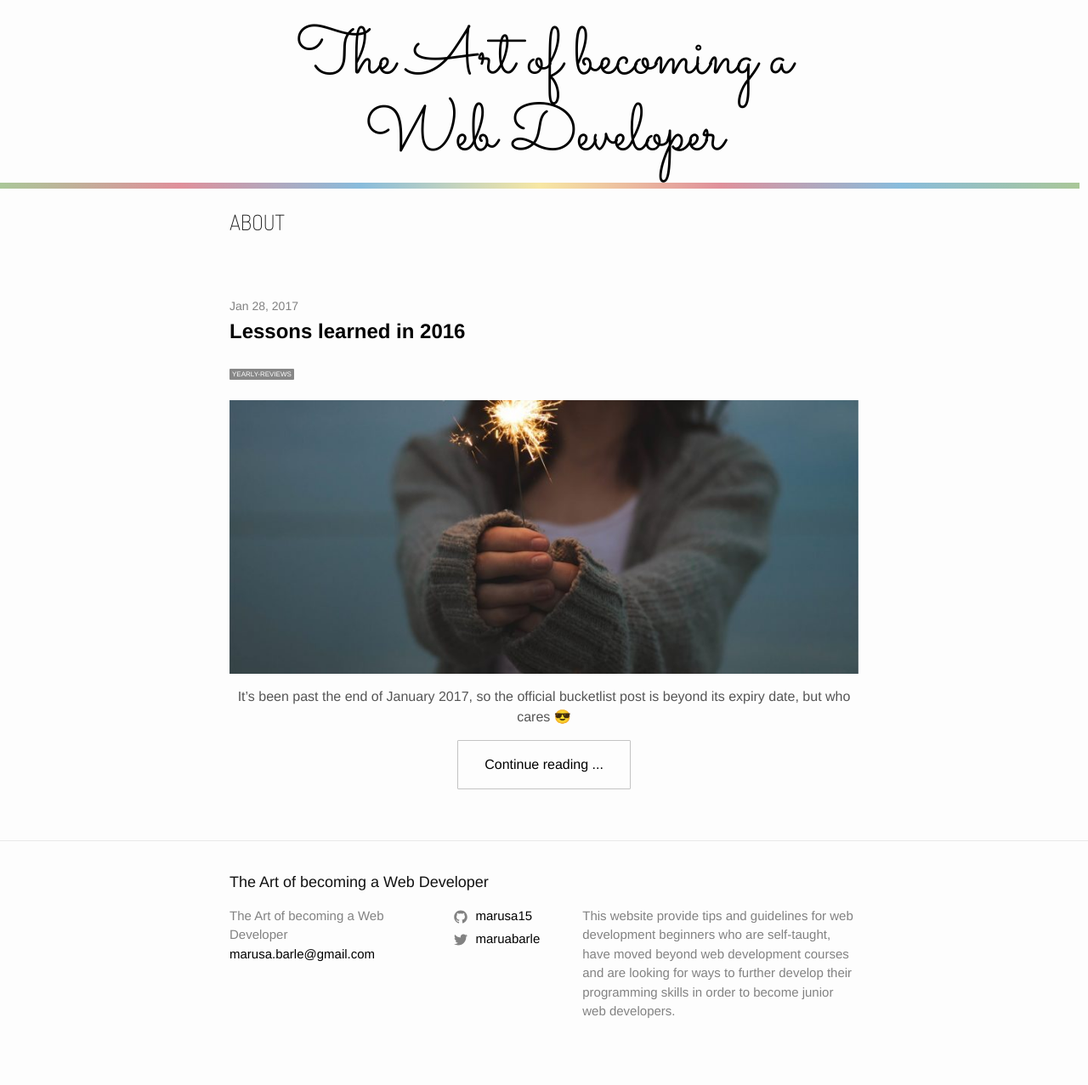
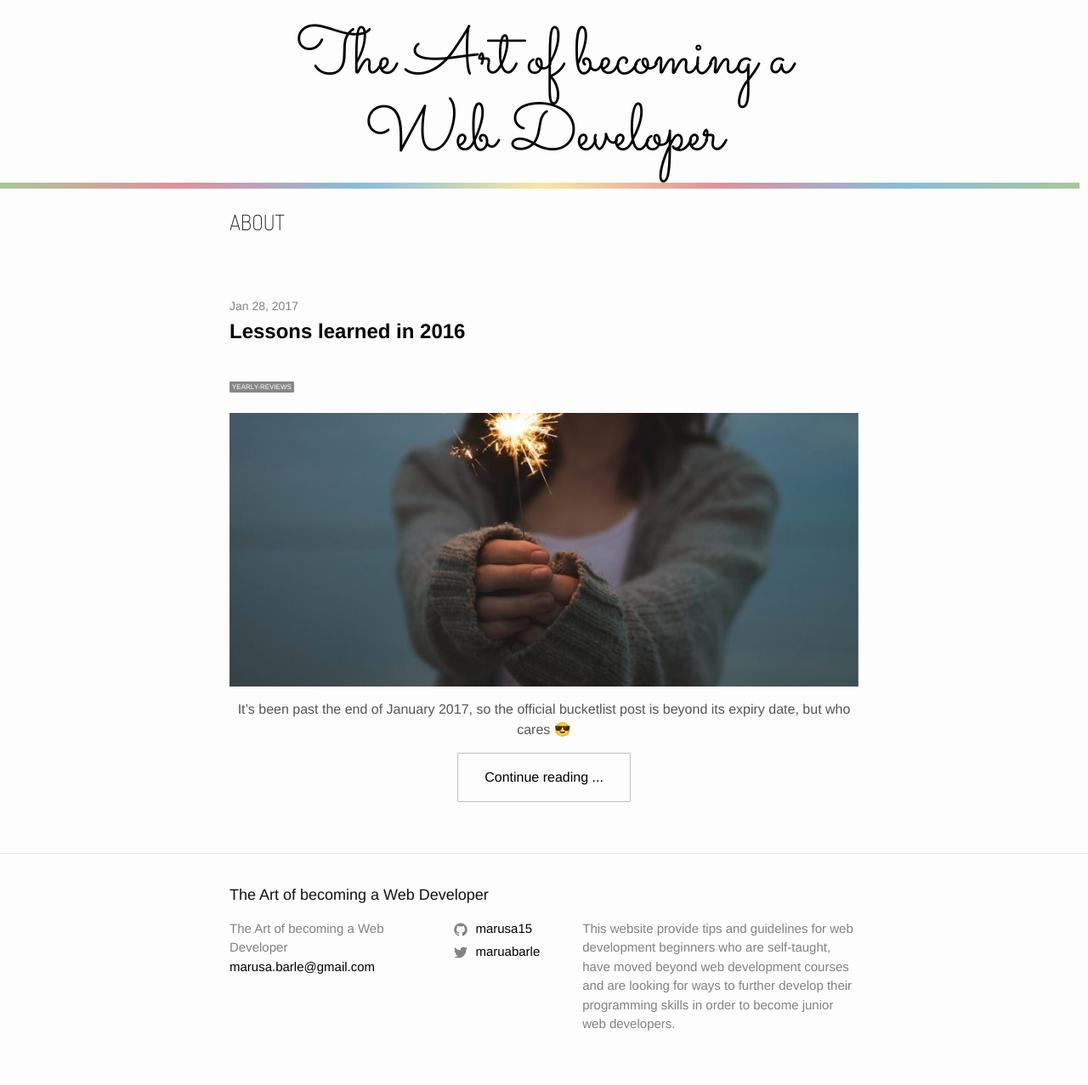
Before and after one commit to marusa15/techBlog, a Jekyll site: the page built from category/yearly-reviews.html, in a window 1280 px wide. Shown: the whole page at 85% size. Built offline with Jekyll 4.4.1, drawn with Linux system fonts in a browser that asks for light colours.

Commit message:
Relocated post titles below category tags.

```diff
--- a/_layouts/home.html
+++ b/_layouts/home.html
@@ -11,13 +11,11 @@ layout: default
       <li>
         <p><img src="{{ post.featured-img | relative_url }}"></p>
 
-        {% assign date_format = site.minima.date_format | default: "%b %-d, %Y" %}
-        <span class="post-meta">{{ post.date | date: date_format }}</span>
-
         <h2>
-          <a class="post-link" href="{{ post.url | relative_url }}">{{ post.title | escape }}</a>
           <a class="category" href="techBlog/category/{{ post.category }}"> {{ post.categories }}</a>
         </h2>
+
+        <a class="post-link" href="{{ post.url | relative_url }}">{{ post.title | escape }}</a>
 
         <div class="below-image">
             <p class="intro"> {{ post.introduction }} </p>
--- a/assets/main.scss
+++ b/assets/main.scss
@@ -43,6 +43,11 @@
   font-size: 25px;
 }
 
+.post-link {
+  font-weight: bold;
+  margin-bottom: 15px;
+}
+
 .intro {
   color: #555555;
   text-align: center;
@@ -78,7 +83,3 @@ a:visited .category {
 a.site-title:hover {
   text-decoration: none;
 }
-
-.post-link {
-  font-weight: bold;
-}
```
